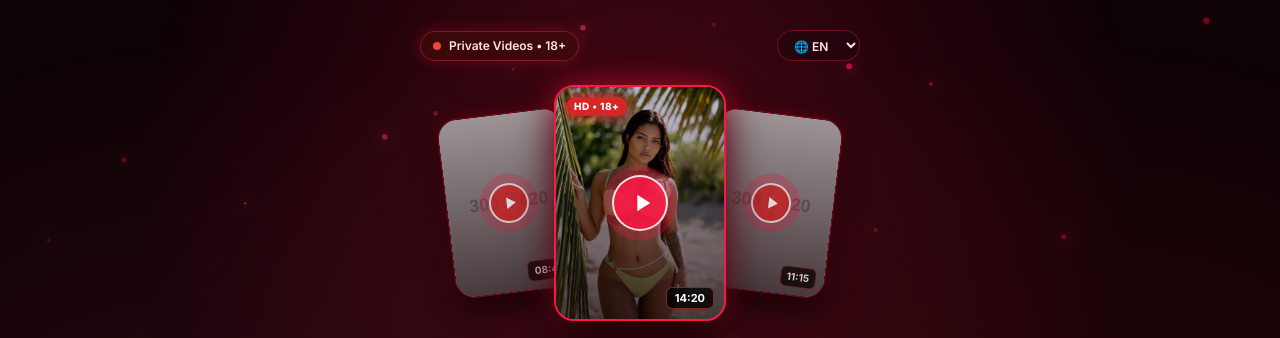
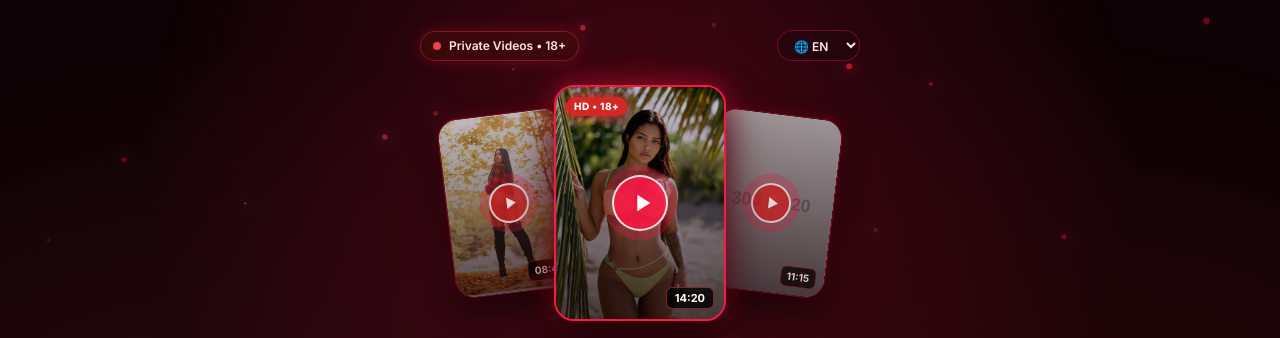
Before and after one commit to aziz3344/ai-lander, a plain HTML site: page index.html in a window 1280 px wide. Shown: the top 338 px of the page. Drawn offline with nearby package versions, Linux system fonts and the light colour scheme; placeholder pictures from the web are drawn by us; animation ran at ten frames a second.

Commit message:
Update index.html

```diff
--- a/index.html
+++ b/index.html
@@ -318,7 +318,7 @@
           aria-label="Play Video 1"
         >
           <img
-            src="video1.jpg"
+            src="photo3.jpg"
             alt="Private Video 1"
             onerror="this.onerror=null;this.src='https://placehold.co/300x420/3b0712/fda4af?text=Video+18%2B';"
           />
```
